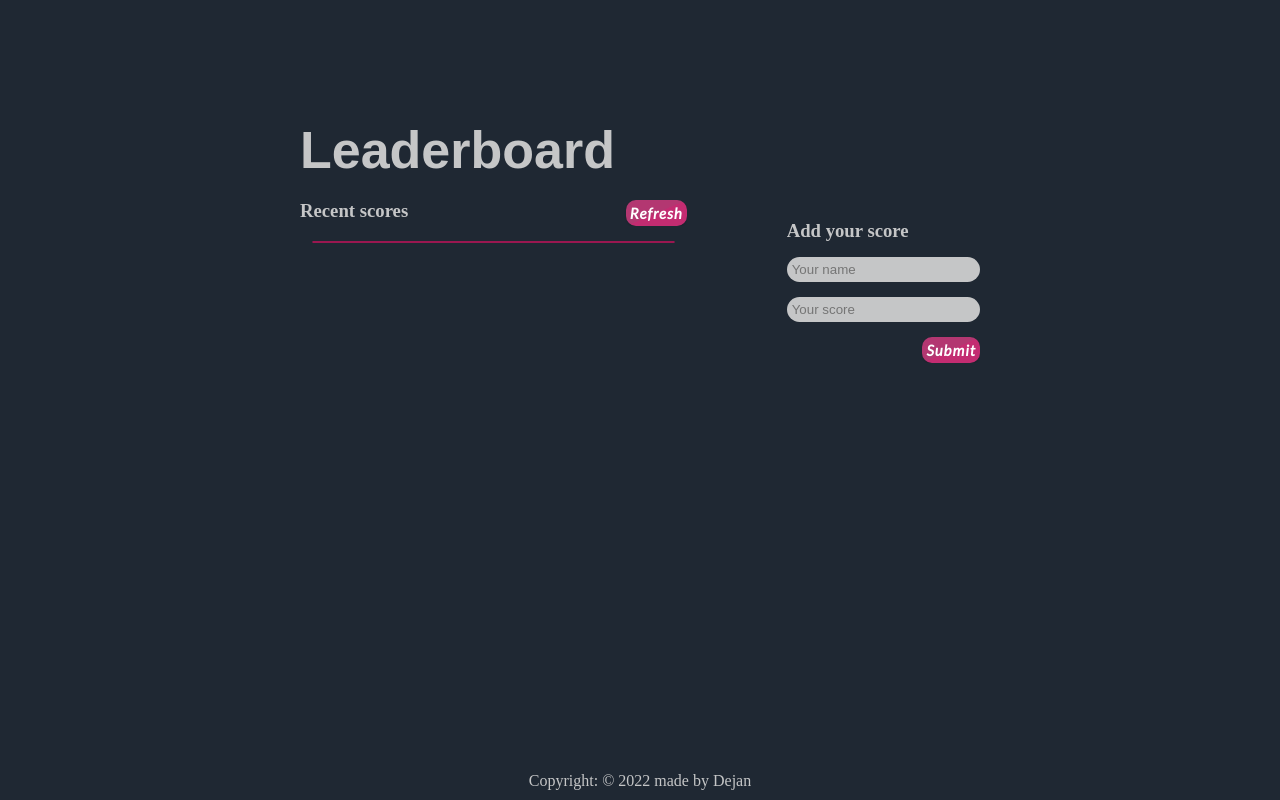
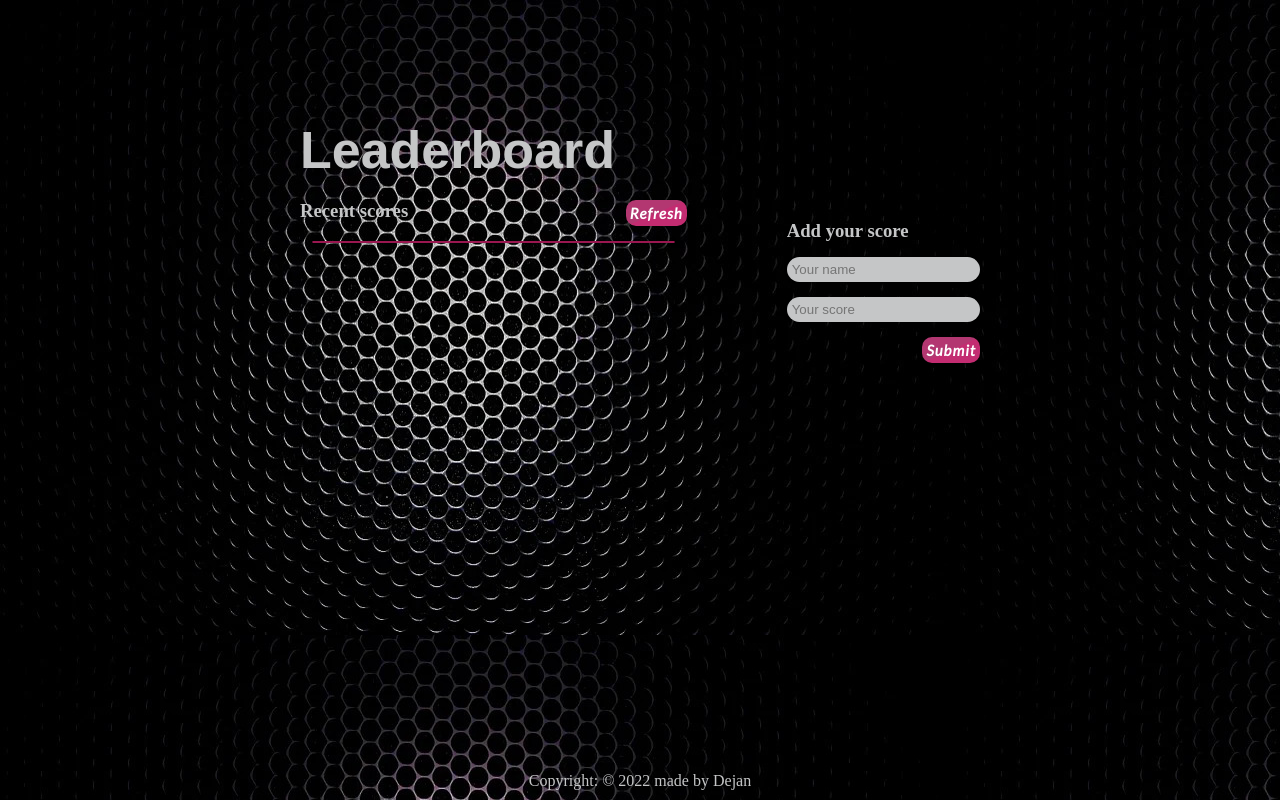
Before and after one commit to DeVuDeveloper/Leaderboard, a website built with webpack: page src/index.html in a window 1280 px wide. Built offline with nearby package versions, Linux system fonts and the light colour scheme; a web font is replaced by a local one.

```diff
--- a/src/style.css
+++ b/src/style.css
@@ -10,7 +10,7 @@
 }
 
 body {
-  background-color: #1f2833;
+  background-image: url('/img/bck.jpg');
 }
 
 main {
```
Also changed, not shown: README.md, img/bck.jpg (added), img/screenshot.PNG.
